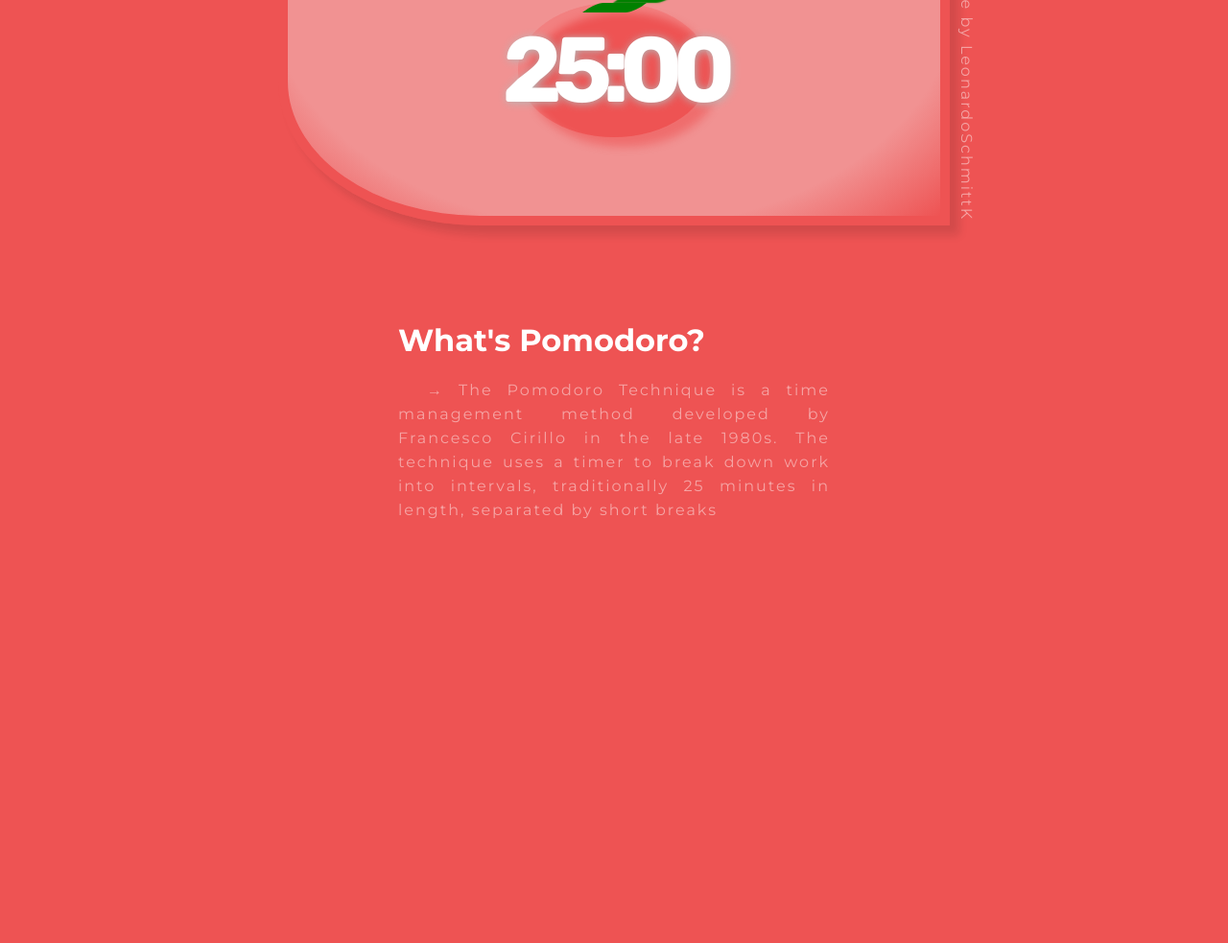
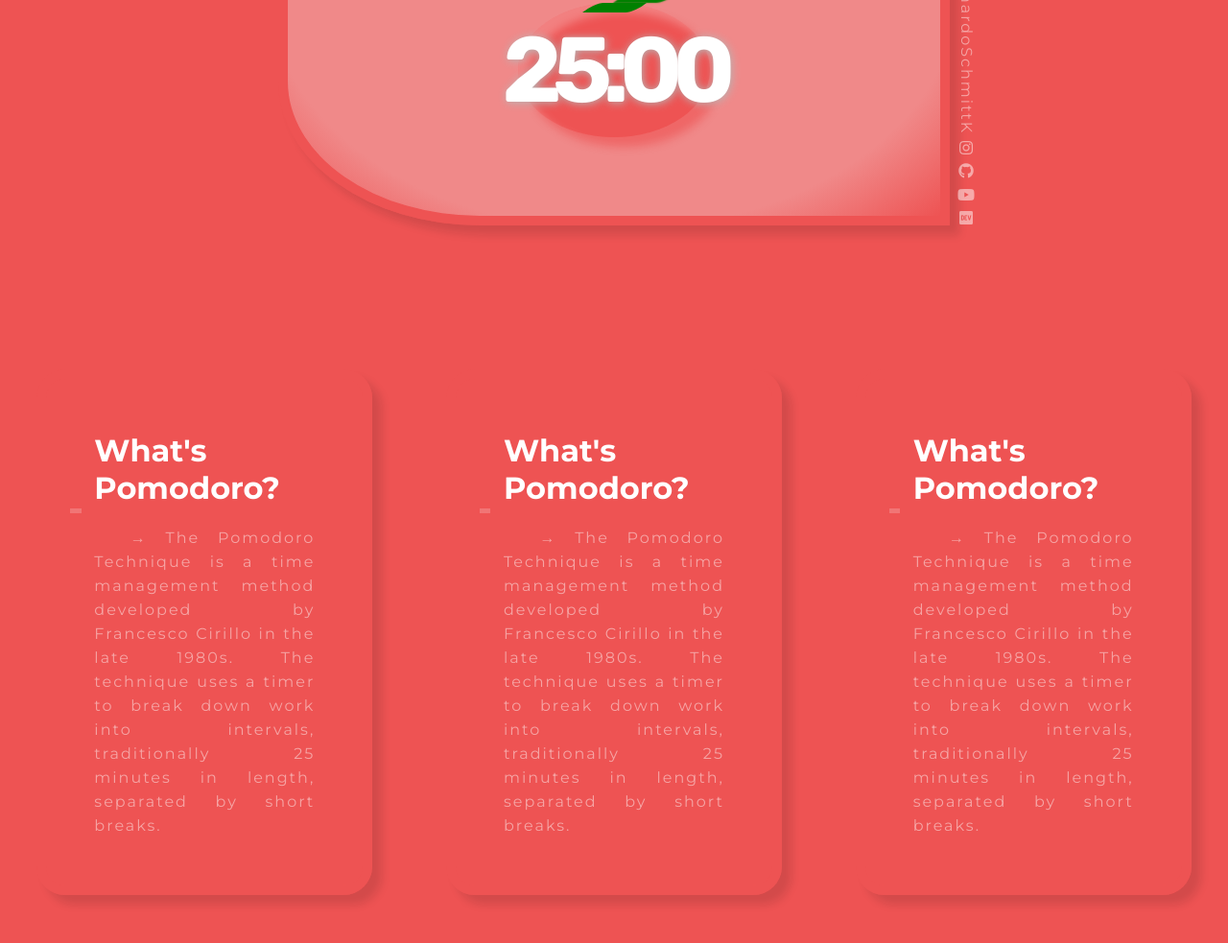
Before and after one commit to LeonardoSchmittK/PomodoroTimer, a plain HTML site: page public/index.html in a window 1280 px wide. Shown: the part 365-1348 px from the top of the page at 96% size. Before the commit the page ends 959 px from the top, so only its background shows below. Drawn offline with Linux system fonts and the light colour scheme.

Commit message:
adding quests place

```diff
--- a/public/index.html
+++ b/public/index.html
@@ -60,17 +60,47 @@
           <h1 class="timer">25:00</h1>
           <audio src="/src/audio/finish-bell-sound.mp3" preload="auto"></audio>
         </div>
-        <footer class="footer">Made by LeonardoSchmittK</footer>
+        <footer class="footer">
+          Made by LeonardoSchmittK
+          <a href="https://instagram.com">
+            <i class="fab fa-instagram"></i>
+          </a>
+          <a href="https://github.com/LeonardoSchmittK/PomodoroTimer">
+            <i class="fab fa-github"></i
+          ></a>
+          <a href="https://youtube.com"> <i class="fab fa-youtube"></i> </a>
+          <a href="https://dev.to"> <i class="fab fa-dev"></i> </a>
+        </footer>
       </main>
-      <article class="article">
-        <h2>What's Pomodoro?</h2>
-        <p>
-          &nbsp;&nbsp;&#8594; The Pomodoro Technique is a time management method developed by
-          Francesco Cirillo in the late 1980s. The technique uses a timer to
-          break down work into intervals, traditionally 25 minutes in length,
-          separated by short breaks
+      <div class="quests">
+      <article class="article quest">
+        <h2 class='title-quest'>What's Pomodoro?</h2>
+        <p class='paragraph-quest'>
+          &nbsp;&nbsp;&#8594; The Pomodoro Technique is a time management method
+          developed by Francesco Cirillo in the late 1980s. The technique uses a
+          timer to break down work into intervals, traditionally 25 minutes in
+          length, separated by short breaks.
         </p>
       </article>
+      <article class="article quest">
+        <h2 class='title-quest'>What's Pomodoro?</h2>
+        <p class='paragraph-quest'>
+          &nbsp;&nbsp;&#8594; The Pomodoro Technique is a time management method
+          developed by Francesco Cirillo in the late 1980s. The technique uses a
+          timer to break down work into intervals, traditionally 25 minutes in
+          length, separated by short breaks.
+        </p>
+      </article>
+      <article class="article quest">
+        <h2 class='title-quest'>What's Pomodoro?</h2>
+        <p class='paragraph-quest'>
+          &nbsp;&nbsp;&#8594; The Pomodoro Technique is a time management method
+          developed by Francesco Cirillo in the late 1980s. The technique uses a
+          timer to break down work into intervals, traditionally 25 minutes in
+          length, separated by short breaks.
+        </p>
+      </article>
+      </div>
     </div>
     <script defer src="/src/script/index.js " type="text/javascript"></script>
   </body>
--- a/src/style/_mixins.scss
+++ b/src/style/_mixins.scss
@@ -56,3 +56,9 @@
     text-shadow: 0 0 1px;
   }
 }
+
+@mixin beforePreset() {
+  content: "";
+  display: block;
+  position: absolute;
+}
--- a/src/style/_presets.scss
+++ b/src/style/_presets.scss
@@ -2,6 +2,16 @@
 
 body {
   background-color: $mainColor;
+}
+
+a{
+  text-decoration: none;
+  color:$mainColorFont;
+
+}
+
+a:visited{
+  color:$mainColorFont;
 }
 
 * {
--- a/src/style/_variables.scss
+++ b/src/style/_variables.scss
@@ -1,6 +1,6 @@
 $mainColor: #ee5353;
 $secondColor: #008000;
-$thirdColor: #f19292;
+$thirdColor: #f08989;
 
 $gradientBtns: linear-gradient(-20deg, #4fcc4f, $secondColor);
 
--- a/src/style/layout/_article.scss
+++ b/src/style/layout/_article.scss
@@ -1,13 +1,58 @@
+.quests{
+ display: flex;
+ margin-top:100px;
+}
+
 .article {
-  width: 450px;
+  max-width: 450px;
   text-align: justify;
   margin: 50px auto;
-
-  h2 {
+  border: 10px solid $mainColor;
+  box-shadow: 10px 10px 10px #1312121f;
+  border-radius: 30px;
+  padding: 50px ;
+  .title-quest {
     margin-bottom: 20px;
     @include textType(1);
+    &:before {
+      @include beforePreset();
+      position: relative;
+      width: 5%;
+      height: 5px;
+      top: 45px;
+      right: 25px;
+      background: $mainColorFont;
+      transition: $mainAnimationTime;
+      opacity: 0.2;
+    }
+
+    &:hover:before {
+      width: 10%;
+      transition: $mainAnimationTime;
+    }
   }
-  p {
+  .paragraph-quest {
     @include textType(2);
   }
 }
+
+@media only screen and (max-width: 500px) {
+ .quests{
+   flex-direction: column;
+ }
+  .article {
+    max-width: 350px;
+    .title-quest:before{
+      top:85px;
+    }
+  }
+}
+
+@media only screen and (max-width: 1500px) {
+  .article {
+    max-width: 350px;
+    .title-quest:before{
+      top:85px;
+    }
+  }
+}
--- a/src/style/layout/_footer.scss
+++ b/src/style/layout/_footer.scss
@@ -1,7 +1,23 @@
 .footer {
-  writing-mode: vertical-rl;
+  writing-mode: vertical-lr;
   position: relative;
-  bottom: 185px;
+  bottom: 275px;
   left: 655px;
   @include textType(2);
+  a {
+    transition: $mainAnimationTime;
+  }
+  a:hover {
+    transform: scale(1.2);
+    font-size: 1.2em;
+    transition: $mainAnimationTime;
+  }
 }
+
+@media only screen and (max-width: 500px) {
+  .footer {
+    left: 390px;
+    bottom: 170px;
+    font-size: 0.8em;
+  }
+}
--- a/src/style/layout/_panel.scss
+++ b/src/style/layout/_panel.scss
@@ -18,6 +18,8 @@
   .timer-panel {
     margin-top: 10px;
     .timer {
+      position: relative;
+      display: block;
       @include textType(0);
       @include flex();
       box-shadow: inset 10px 10px 10px #ffffff44, 10px 10px 10px #eb0a0a44;
@@ -29,11 +31,8 @@
       &:hover {
         box-shadow: 10px 10px 10px #eb0a0a44, inset 10px 10px 10px #ffffff44;
       }
-    }
-    .timer:before {
-      content: "";
-      display: block;
-      position: absolute;
+      &:before {
+        @include beforePreset();
         width: 55px;
         height: 10px;
         background: $secondColor;
@@ -45,3 +44,40 @@
       }
     }
   }
+}
+
+@media only screen and (min-width: 650px) {
+  .panel {
+    margin: 100px auto;
+    height: 500px;
+    .header {
+      .main-title {
+        font-size: 7em;
+      }
+      .btn {
+        letter-spacing: 2px;
+        font-size: 1.1rem;
+      }
+    }
+    .timer-panel {
+      .timer {
+        font-size: 6em;
+      }
+    }
+  }
+}
+
+@media only screen and (min-width: 900px) {
+  .panel {
+    .header {
+      .main-title {
+        font-size: 7em;
+      }
+    }
+    .timer-panel {
+      .timer {
+        font-size: 6em;
+      }
+    }
+  }
+}
--- a/src/style/style.scss
+++ b/src/style/style.scss
@@ -3,43 +3,6 @@
 @import "./mixins";
 @import "./animations";
 @import "./media-queries";
-@import './layout/panel';
-@import './layout/footer';
-@import './layout/article';
-
-
-@media only screen and (min-width: 650px) {
-  .panel {
-    margin: 100px auto;
-    height: 500px;
-    .header {
-      .main-title {
-        font-size: 7em;
-      }
-      .btn {
-        letter-spacing: 2px;
-        font-size: 1.1rem;
-      }
-    }
-    .timer-panel {
-      .timer {
-        font-size: 6em;
-      }
-    }
-  }
-}
-
-@media only screen and (min-width: 900px) {
-  .panel {
-    .header {
-      .main-title {
-        font-size: 7em;
-      }
-    }
-    .timer-panel {
-      .timer {
-        font-size: 6em;
-      }
-    }
-  }
-}
+@import "./layout/panel";
+@import "./layout/footer";
+@import "./layout/article";
```
Also changed, not shown: src/style/style.css, 1 other file. Lines whose indentation alone changed are shown as unchanged.
